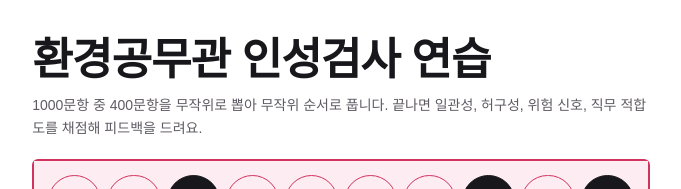
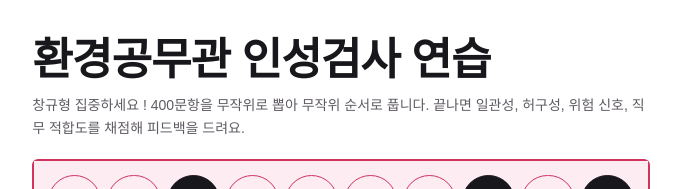
Before and after one commit to Dominic-K/insung-test, a plain HTML site: page index.html in a window 1280 px wide. Shown: the top 189 px of the page, without its empty margins (299-980 px from the left). Drawn offline with Linux system fonts and the light colour scheme; a web font is replaced by a local one.

Commit message:
Update index.html

```diff
--- a/index.html
+++ b/index.html
@@ -91,7 +91,7 @@ td.n{text-align:right;font-variant-numeric:tabular-nums}
 <section id="home">
   <div class="top">
     <h1>환경공무관 인성검사 연습</h1>
-    <p class="muted">1000문항 중 400문항을 무작위로 뽑아 무작위 순서로 풉니다. 끝나면 일관성, 허구성, 위험 신호, 직무 적합도를 채점해 피드백을 드려요.</p>
+    <p class="muted">창규형 집중하세요 ! 400문항을 무작위로 뽑아 무작위 순서로 풉니다. 끝나면 일관성, 허구성, 위험 신호, 직무 적합도를 채점해 피드백을 드려요.</p>
   </div>
   <div class="sheet">
     <div class="strip" id="strip" aria-hidden="true"></div>
```
